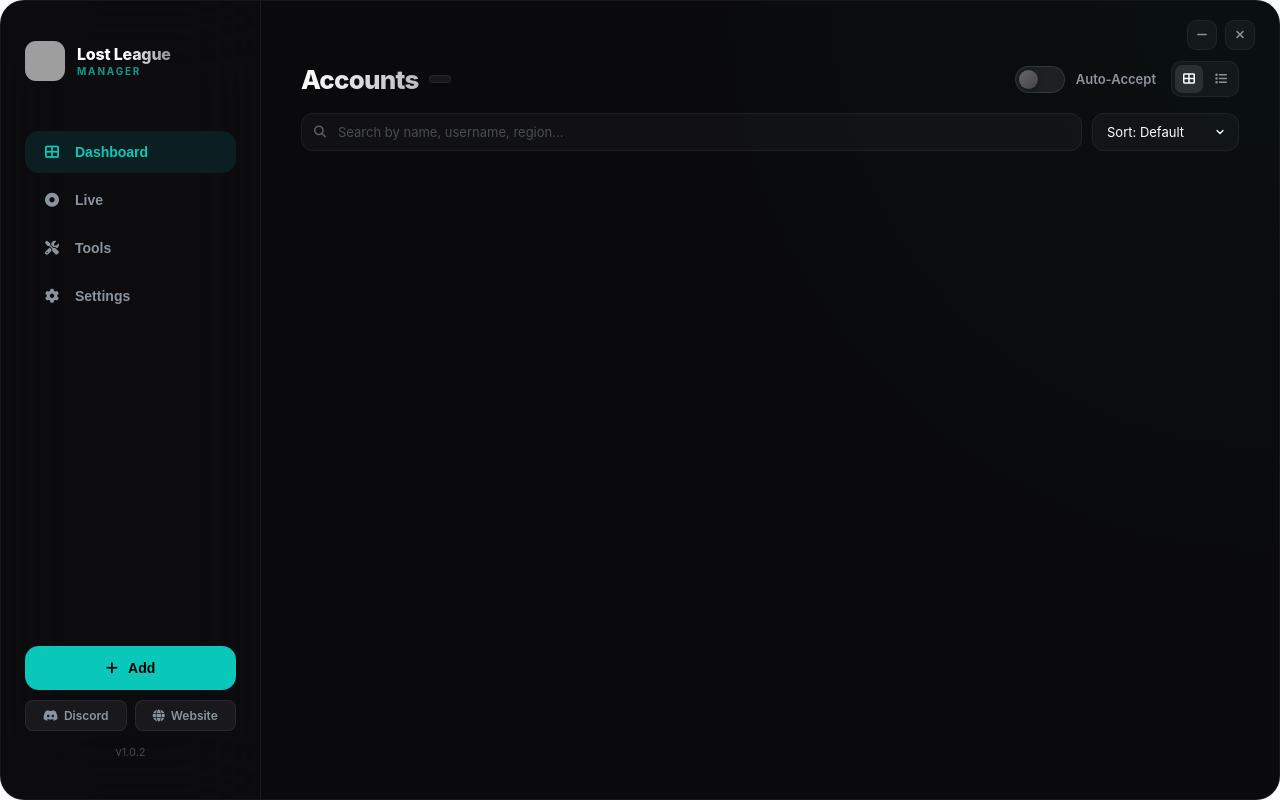
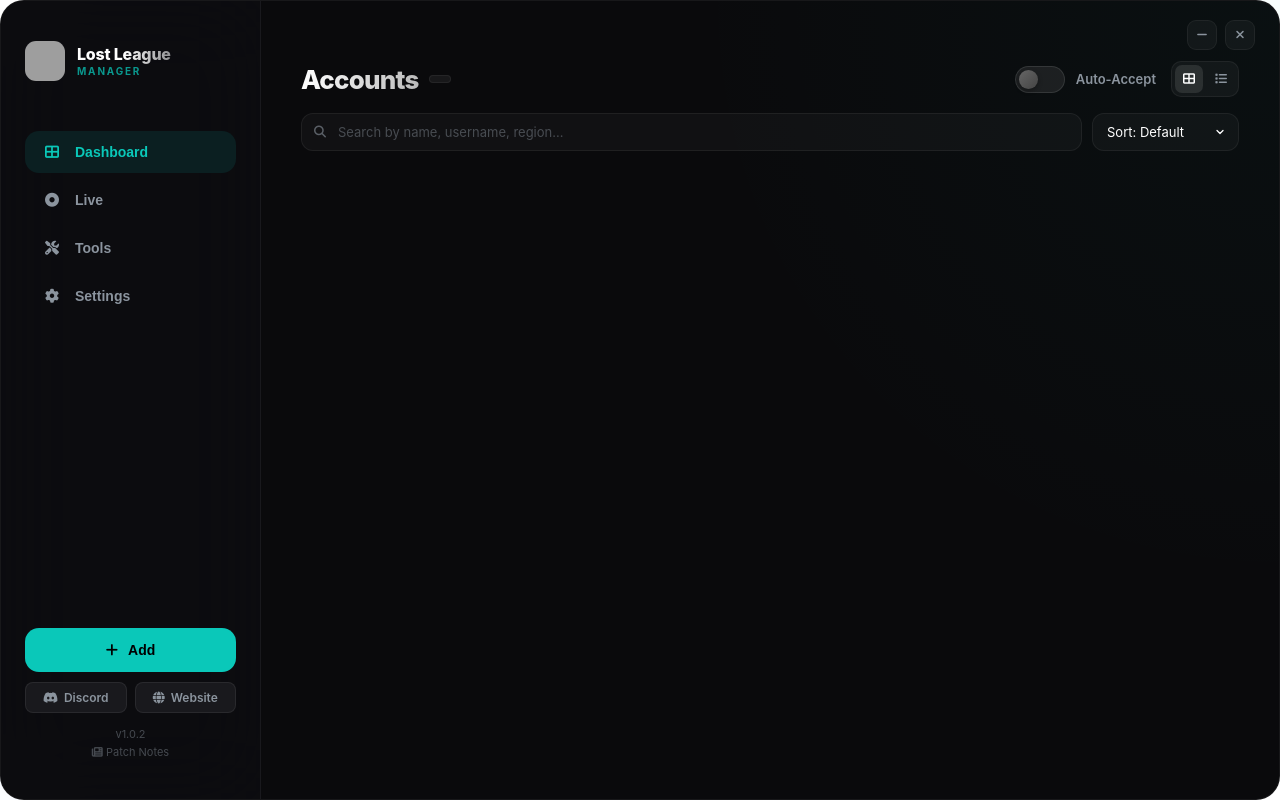
Before and after one commit to MouseWerk/lost-league-manager, a website: page src/renderer/index.html in a window 1280 px wide. Drawn offline with Linux system fonts and the light colour scheme; grey boxes are pictures that could not be loaded.

Commit message:
feat: add patch notes link and functionality to open external URL

```diff
--- a/src/main/ipc/client-controls.js
+++ b/src/main/ipc/client-controls.js
@@ -187,6 +187,11 @@ function register() {
         return { success: true };
     });
 
+    ipcMain.handle('open-patch-notes', async () => {
+        await shell.openExternal('https://www.leagueoflegends.com/en-us/news/game-updates/');
+        return { success: true };
+    });
+
     const ALLOWED_EXTERNAL_URLS = [
         'https://discord.gg/ZyfUMWTPFe',
         'https://www.lostleague.com/',
--- a/src/preload/preload.js
+++ b/src/preload/preload.js
@@ -64,7 +64,8 @@ contextBridge.exposeInMainWorld('electronAPI', {
     // Dodge info (queue type + active penalty) — call before confirming a dodge
     getDodgeInfo: () => ipcRenderer.invoke('get-dodge-info'),
 
-    openExternal: (url) => ipcRenderer.invoke('open-external', url),
+    openExternal:   (url) => ipcRenderer.invoke('open-external', url),
+    openPatchNotes: () => ipcRenderer.invoke('open-patch-notes'),
     getChampionList: () => ipcRenderer.invoke('get-champion-list'),
     setZoomFactor: (factor) => ipcRenderer.invoke('set-zoom-factor', factor),
 
--- a/src/renderer/css/style.css
+++ b/src/renderer/css/style.css
@@ -243,8 +243,20 @@ body {
     color: var(--text-dim);
     text-align: center;
     margin-top: 14px;
+    display: flex;
+    flex-direction: column;
+    gap: 4px;
     opacity: 0.45;
 }
+
+.patch-notes-link {
+    color: var(--text-dim);
+    text-decoration: none;
+    font-size: 11px;
+    transition: color 0.15s;
+    -webkit-app-region: no-drag;
+}
+.patch-notes-link:hover { color: var(--primary); }
 
 /* ── Main content ── */
 .main-content {
--- a/src/renderer/index.html
+++ b/src/renderer/index.html
@@ -51,7 +51,12 @@
                         <i class="fas fa-globe"></i> Website
                     </a>
                 </div>
-                <div id="appVersion" class="version-info">v1.0.2</div>
+                <div class="version-info">
+                    <span id="appVersion">v1.0.2</span>
+                    <a href="#" id="patchNotesBtn" class="patch-notes-link" title="Patch Notes">
+                        <i class="fas fa-newspaper"></i> Patch Notes
+                    </a>
+                </div>
             </div>
         </nav>
 
--- a/src/renderer/js/app.js
+++ b/src/renderer/js/app.js
@@ -140,6 +140,7 @@ document.addEventListener('DOMContentLoaded', async () => {
     const versionEl = document.getElementById('appVersion');
     if (versionEl) versionEl.innerText = `v${version}`;
 
+
     try {
         // Load config
         const config = await window.electronAPI.getConfig();
@@ -432,6 +433,11 @@ document.addEventListener('DOMContentLoaded', async () => {
     // Retry Launch
     document.getElementById('retryLaunchBtn').addEventListener('click', () => {
         if (lastLaunchedUsername) launchAccount(lastLaunchedUsername);
+    });
+
+    document.getElementById('patchNotesBtn').addEventListener('click', (e) => {
+        e.preventDefault();
+        window.electronAPI.openPatchNotes();
     });
 
     // Tools
```
